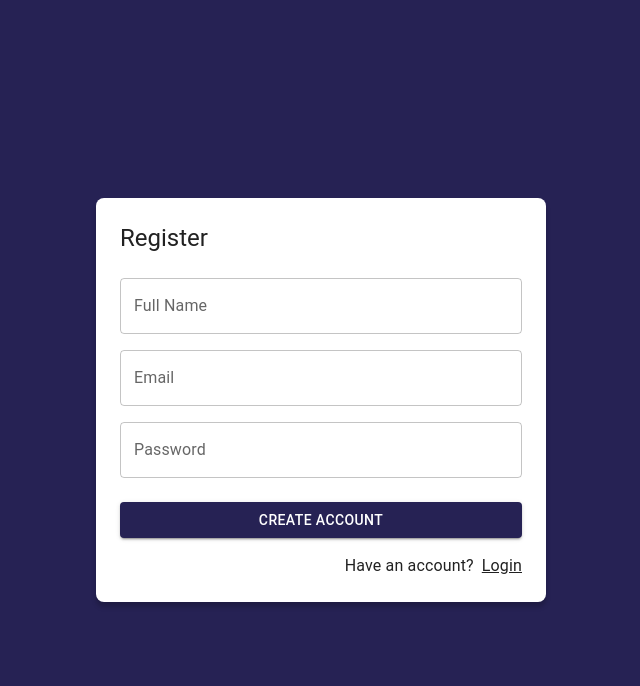
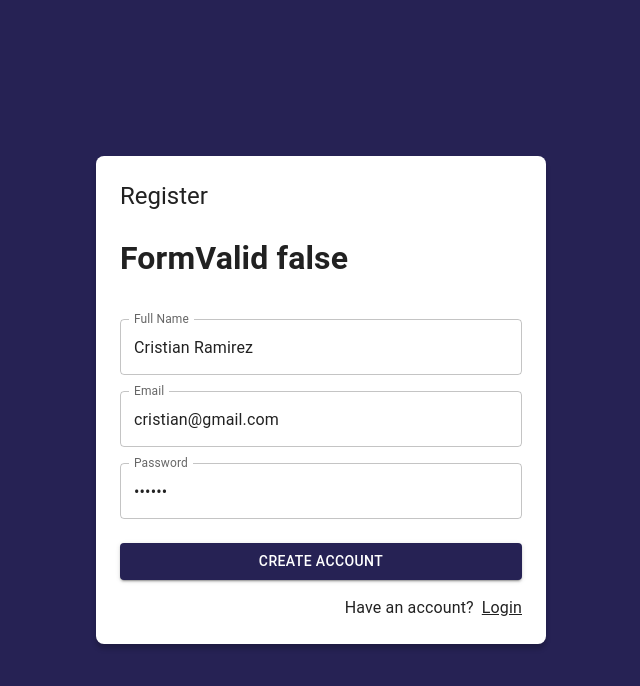
Before and after one commit to CristianRP/journal-app, a React (Vite) app: page /auth/register in a window 1280 px wide. Shown: the top 686 px of the page, without its empty margins (319-959 px from the left). Built offline with nearby package versions, Linux system fonts and the light colour scheme; no server answers.

Commit message:
feat: Add useForm implementation to Register Page and add value, onchange and errors on the inputs

```diff
--- a/src/auth/pages/RegisterPage.tsx
+++ b/src/auth/pages/RegisterPage.tsx
@@ -1,12 +1,54 @@
 import { Link as RouterLink } from 'react-router-dom';
 import { Button, Grid, Link, TextField, Typography } from '@mui/material'
 import { AuthLayout } from '../layout/AuthLayout';
+import { FormValidations, useForm } from '../../hooks';
+import { FormEvent, useState } from 'react';
 
+type FormData = {
+  email: string;
+  password: string;
+  displayName: string;
+}
+
+type FormDataValidations = {
+  email: [() => boolean, string],
+  password: [() => boolean, string],
+  displayName: [() => boolean, string],
+}
+
+const formData: FormData = {
+  email: 'cristian@gmail.com',
+  password: '123123',
+  displayName: 'Cristian Ramirez',
+}
+
+const formValidations: FormValidations<FormDataValidations> = {
+  email: [(value: string) => value.includes('@'), 'Email has to contain an @'],
+  password: [(value: string) => value.length >= 6, 'Password lenght must be greater than 6 letters'],
+  displayName: [(value: string) => value.length >= 1, 'Name is required'],
+}
 
 export const RegisterPage = () => {
+
+  const [formSubmitted, setFormSubmitted] = useState(false);
+
+  const {
+    formState, email, password, displayName, onInputChange,
+    isFormValid, emailValid, passwordValid, displayNameValid
+  } = useForm(formData, formValidations);
+
+  const onSubmit = (event: FormEvent<HTMLFormElement>) => {
+    event.preventDefault();
+    setFormSubmitted(true);
+
+    if ( !isFormValid ) return;
+    console.log(formState);
+  }
+
   return (
     <AuthLayout title='Register'>
-      <form>
+      <h1>FormValid { JSON.stringify(isFormValid) }</h1>
+      <form onSubmit={ onSubmit }>
         <Grid container>
           <Grid item xs={ 12 } sx={{ mt: 2 }}>
             <TextField
@@ -14,6 +56,11 @@ export const RegisterPage = () => {
               type='text'
               placeholder='Your Name'
               fullWidth
+              name='displayName'
+              value={ displayName }
+              onChange={onInputChange }
+              error={ !!displayNameValid && formSubmitted }
+              helperText={ displayNameValid }
             />
           </Grid>
           <Grid item xs={ 12 } sx={{ mt: 2 }}>
@@ -22,6 +69,12 @@ export const RegisterPage = () => {
               type='email'
               placeholder='email@example.com'
               fullWidth
+              autoComplete='email'
+              name='email'
+              value={ email }
+              onChange={ onInputChange }
+              error={ !!emailValid && formSubmitted }
+              helperText={ emailValid }
             />
           </Grid>
           <Grid item xs={ 12 } sx={{ mt: 2 }}>
@@ -30,11 +83,17 @@ export const RegisterPage = () => {
               type='password'
               placeholder='Password'
               fullWidth
+              autoComplete='current-password'
+              name='password'
+              value={ password }
+              onChange={ onInputChange }
+              error={ !!passwordValid && formSubmitted }
+              helperText={ passwordValid }
             />
           </Grid>
           <Grid container spacing={ 2 } sx={{ mb: 2, mt: 1 }}>
             <Grid item xs={ 12 }>
-              <Button variant='contained' fullWidth>
+              <Button type='submit' variant='contained' fullWidth>
                 Create Account
               </Button>
             </Grid>
```
